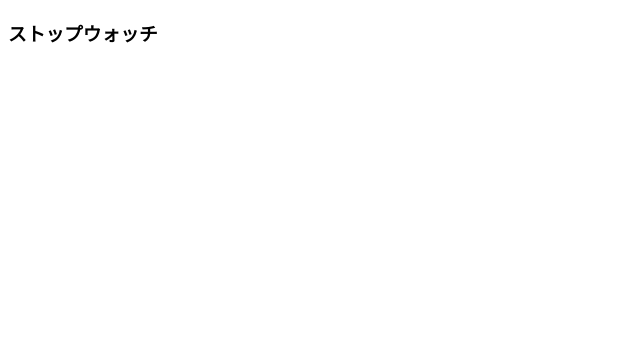
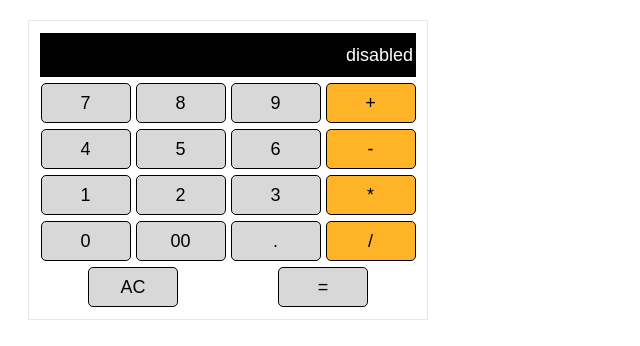
Before and after one commit to papionizm02-debug/calculater, a plain HTML site: page index.html in a window 1280 px wide. Shown: the whole page, without its empty margins (0-640 px from the left). Drawn offline with nearby package versions, Linux system fonts and the light colour scheme.

Commit message:
メッセージ

```diff
--- a/index.html
+++ b/index.html
@@ -4,11 +4,53 @@
     <meta charset="utf-8">
     <script src="https://code.jquery.com/jquery-3.2.1.js" integrity="sha256-DZAnKJ/6XZ9si04Hgrsxu/8s717jcIzLy3oi35EouyE=" crossorigin="anonymous"></script>
     <link rel="stylesheet" href="main.css">
-    <title>ストップウォッチ</title>
+    <title>電卓</title>
   </head>
 
   <body>
-    <h3>ストップウォッチ</h3>
+    <form name="dentaku">
+        <table>
+            <tr>
+                <td colspan="4">
+                    <input type="text" class="display" name="display" value="disabled">
+                </td>
+            </tr>
+
+            <tr>
+                <td><input type="button" value="7" onclick="get_calc(this)"></td>
+                <td><input type="button" value="8" onclick="get_calc(this)"></td>
+                <td><input type="button" value="9" onclick="get_calc(this)"></td>
+                <td><input type="button" value="+" class="operator" onclick="get_calc(this)"></td>
+            </tr>
+
+            <tr>
+                <td><input type="button" value="4" onclick="get_calc(this)"></td>
+                <td><input type="button" value="5" onclick="get_calc(this)"></td>
+                <td><input type="button" value="6" onclick="get_calc(this)"></td>
+                <td><input type="button" value="-" class="operator" onclick="get_calc(this)"></td>
+            </tr>
+
+            <tr>
+                <td><input type="button" value="1" onclick="get_calc(this)"></td>
+                <td><input type="button" value="2" onclick="get_calc(this)"></td>
+                <td><input type="button" value="3" onclick="get_calc(this)"></td>
+                <td><input type="button" value="*" class="operator" name="multi_btn" onclick="get_calc(this)"></td>
+            </tr>
+
+            <tr>
+                <td><input type="button" value="0" onclick="get_calc(this)"></td>
+                <td><input type="button" value="00" onclick="get_calc(this)"></td>
+                <td><input type="button" value="." onclick="get_calc(this)"></td>
+                <td><input type="button" value="/" class="operator" name="div_btn" onclick="get_calc(this)"></td>
+            </tr>
+
+            <tr>
+                <td colspan="2"><input type="button" value="AC" class="clear" onclick="get_calc(this)"></td>
+                <td colspan="2"><input type="button" value="=" class="equal" onclick="get_calc(this)"></td>
+            </tr>
+        </table>
+    </form>
+
 
 
     <script src="main.js"></script>
--- a/main.css
+++ b/main.css
@@ -0,0 +1,30 @@
+table{
+    width: 400px;
+    height: 300px;
+    border: solid 1px #dcdcdca4;
+    text-align: center;
+    padding: 8px;
+    margin: 20px;
+}
+
+input{
+    width: 90px;
+    height: 40px;
+    font-size: large;
+    background-color: rgb(216, 216, 216);
+    border: solid 1px black;
+    border-radius: 5px;
+    outline: blue;
+}
+
+.display{
+    width: 370px;
+    text-align: right;
+    background: black;
+    color: white;
+    border-radius: 0px;
+}
+
+.operator{
+    background-color: rgb(255, 179, 39);
+}
```
